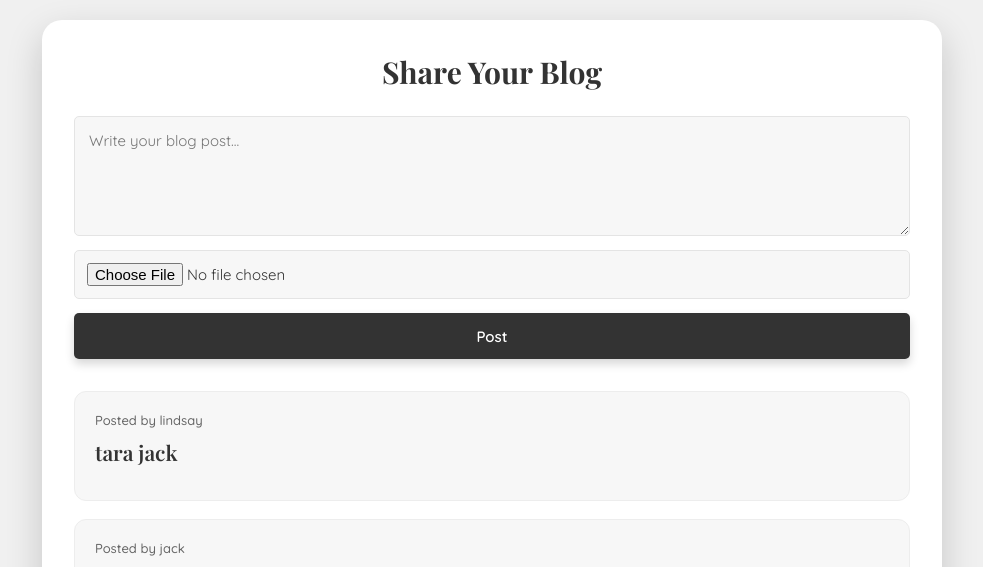
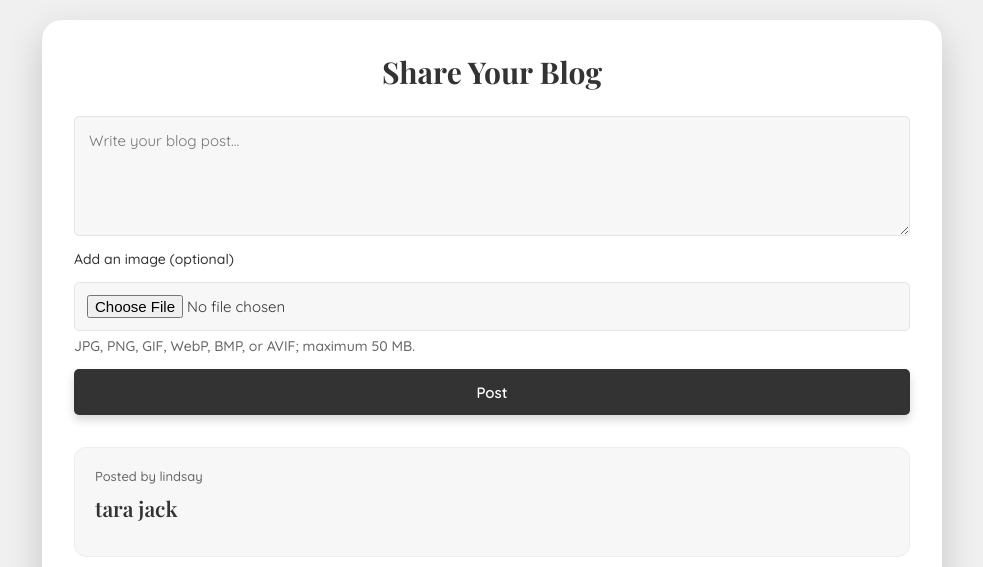
Before and after one commit to LemonianneCode/blog, a PHP site: page /mainpage/index.php in a window 1280 px wide. Shown: the part 74-641 px from the top of the page, without its empty margins (148-1131 px from the left). Run offline with PHP 8.4, Linux system fonts and the light colour scheme; the visitor is signed in with stand-in values (Sample User, id 1); data comes from the database, SQL or seed files in the repository.

Commit message:
image posting

```diff
--- a/mainpage/index.php
+++ b/mainpage/index.php
@@ -16,6 +16,7 @@ if (isset($_GET['logout'])) {
 
 $userId = (int) $_SESSION['user_id'];
 $message = '';
+const MAX_IMAGE_SIZE = 50 * 1024 * 1024;
 
 function e($value): string
 {
@@ -28,14 +29,16 @@ function iniBytes(string $value): int
     $unit = strtolower(substr($value, -1));
     $number = (float) $value;
 
-    if ($unit === 'g') {
-        $number *= 1024;
-    }
-    if ($unit === 'm') {
-        $number *= 1024;
-    }
-    if ($unit === 'k') {
-        $number *= 1024;
+    switch ($unit) {
+        case 'g':
+            $number *= 1024 ** 3;
+            break;
+        case 'm':
+            $number *= 1024 ** 2;
+            break;
+        case 'k':
+            $number *= 1024;
+            break;
     }
 
     return (int) $number;
@@ -67,24 +70,26 @@ function uploadImage(): array
         ];
     }
 
-    $maxUploadSize = iniBytes(ini_get('upload_max_filesize'));
-    if ($_FILES['imgcontent']['size'] > $maxUploadSize) {
-        return [null, 'The image must be ' . ini_get('upload_max_filesize') . ' or smaller.'];
-    }
-
-    $allowedTypes = ['image/jpeg', 'image/png', 'image/gif', 'image/webp'];
-    $imageType = mime_content_type($_FILES['imgcontent']['tmp_name']);
-
-    if (!in_array($imageType, $allowedTypes, true)) {
-        return [null, 'Please upload a JPG, PNG, GIF, or WEBP image.'];
+    if ($_FILES['imgcontent']['size'] > MAX_IMAGE_SIZE) {
+        return [null, 'Images must be 50 MB or smaller.'];
     }
 
     $extensions = [
         'image/jpeg' => 'jpg',
         'image/png' => 'png',
         'image/gif' => 'gif',
-        'image/webp' => 'webp'
+        'image/webp' => 'webp',
+        'image/bmp' => 'bmp',
+        'image/x-ms-bmp' => 'bmp',
+        'image/avif' => 'avif'
     ];
+    $fileInfo = new finfo(FILEINFO_MIME_TYPE);
+    $imageType = $fileInfo->file($_FILES['imgcontent']['tmp_name']);
+
+    if (!is_string($imageType) || !isset($extensions[$imageType])) {
+        return [null, 'Please upload a JPG, PNG, GIF, WEBP, BMP, or AVIF image.'];
+    }
+
     $imageName = bin2hex(random_bytes(16)) . '.' . $extensions[$imageType];
     $uploadPath = __DIR__ . '/../imgstorage/' . $imageName;
 
@@ -95,11 +100,21 @@ function uploadImage(): array
     return [$imageName, ''];
 }
 
+if (
+    $_SERVER['REQUEST_METHOD'] === 'POST' &&
+    (int) ($_SERVER['CONTENT_LENGTH'] ?? 0) > 0 &&
+    iniBytes(ini_get('post_max_size')) > 0 &&
+    (int) $_SERVER['CONTENT_LENGTH'] > iniBytes(ini_get('post_max_size'))
+) {
+    $message = 'The upload is larger than PHP allows. Maximum request size: '
+        . ini_get('post_max_size') . '.';
+}
+
 if ($_SERVER['REQUEST_METHOD'] === 'POST') {
     $action = $_POST['action'] ?? '';
     $postId = filter_input(INPUT_POST, 'post_id', FILTER_VALIDATE_INT);
 
-    if ($action === 'create') {
+    if ($message === '' && $action === 'create') {
         $content = trim($_POST['content'] ?? '');
 
         if ($content === '') {
@@ -113,12 +128,20 @@ if ($_SERVER['REQUEST_METHOD'] === 'POST') {
                 'INSERT INTO vlog_posts (TITLE, IMAGE, AUTHOR_ID) VALUES (?, ?, ?)'
             );
             $stmt->bind_param('ssi', $content, $imageName, $userId);
-            $message = $stmt->execute()
-                ? 'Post published successfully.'
-                : 'Post could not be published: ' . $stmt->error;
+            if ($stmt->execute()) {
+                $message = 'Post published successfully.';
+            } else {
+                $message = 'Post could not be published: ' . $stmt->error;
+                if ($imageName !== null) {
+                    $imagePath = __DIR__ . '/../imgstorage/' . $imageName;
+                    if (is_file($imagePath)) {
+                        unlink($imagePath);
+                    }
+                }
+            }
             $stmt->close();
         }
-    } elseif ($action === 'delete' && $postId) {
+    } elseif ($message === '' && $action === 'delete' && $postId) {
         $stmt = $dbconn->prepare(
             'SELECT IMAGE FROM vlog_posts WHERE PID = ? AND AUTHOR_ID = ?'
         );
@@ -146,7 +169,7 @@ if ($_SERVER['REQUEST_METHOD'] === 'POST') {
                 }
             }
         }
-    } elseif ($action === 'edit' && $postId) {
+    } elseif ($message === '' && $action === 'edit' && $postId) {
         $content = trim($_POST['content'] ?? '');
 
         if ($content === '') {
@@ -173,9 +196,17 @@ if ($_SERVER['REQUEST_METHOD'] === 'POST') {
                          WHERE PID = ? AND AUTHOR_ID = ?'
                     );
                     $stmt->bind_param('ssii', $content, $imageName, $postId, $userId);
-                    $message = $stmt->execute()
-                        ? 'Post updated successfully.'
-                        : 'Post could not be updated: ' . $stmt->error;
+                    if ($stmt->execute()) {
+                        $message = 'Post updated successfully.';
+                    } else {
+                        $message = 'Post could not be updated: ' . $stmt->error;
+                        if ($newImage !== null) {
+                            $newImagePath = __DIR__ . '/../imgstorage/' . $newImage;
+                            if (is_file($newImagePath)) {
+                                unlink($newImagePath);
+                            }
+                        }
+                    }
                     $stmt->close();
 
                     if ($newImage && !empty($post['IMAGE'])) {
@@ -228,7 +259,9 @@ $posts = $stmt->get_result();
             <form method="POST" action="index.php" enctype="multipart/form-data" class="post-form">
                 <input type="hidden" name="action" value="create">
                 <textarea name="content" placeholder="Write your blog post..." required></textarea>
-                <input type="file" name="imgcontent" accept="image/jpeg,image/png,image/gif,image/webp">
+                <label for="post-image">Add an image (optional)</label>
+                <input type="file" id="post-image" name="imgcontent" accept="image/jpeg,image/png,image/gif,image/webp,image/bmp,image/avif">
+                <small class="image-upload-note">JPG, PNG, GIF, WebP, BMP, or AVIF; maximum 50 MB.</small>
                 <button type="submit" name="post_submit">Post</button>
             </form>
 
@@ -248,7 +281,8 @@ $posts = $stmt->get_result();
                                         <input type="hidden" name="action" value="edit">
                                         <input type="hidden" name="post_id" value="<?php echo e($post['PID']); ?>">
                                         <textarea name="content" required><?php echo e($post['TITLE']); ?></textarea>
-                                        <input type="file" name="imgcontent" accept="image/jpeg,image/png,image/gif,image/webp">
+                                        <label for="edit-image-<?php echo e($post['PID']); ?>">Replace image (optional)</label>
+                                        <input type="file" id="edit-image-<?php echo e($post['PID']); ?>" name="imgcontent" accept="image/jpeg,image/png,image/gif,image/webp,image/bmp,image/avif">
                                         <button type="submit">Save Changes</button>
                                     </form>
                                 </details>
--- a/mainpage/style.css
+++ b/mainpage/style.css
@@ -47,6 +47,16 @@ textarea,
   background: #f7f7f7;
   color: #333;
   font: 15px 'Quicksand', sans-serif;
+}
+
+.post-form label,
+.image-upload-note {
+  font: 500 14px 'Quicksand', sans-serif;
+}
+
+.image-upload-note {
+  margin-top: -8px;
+  color: #666;
 }
 
 textarea {
```
Also changed, not shown: mainpage/.htaccess (added).
